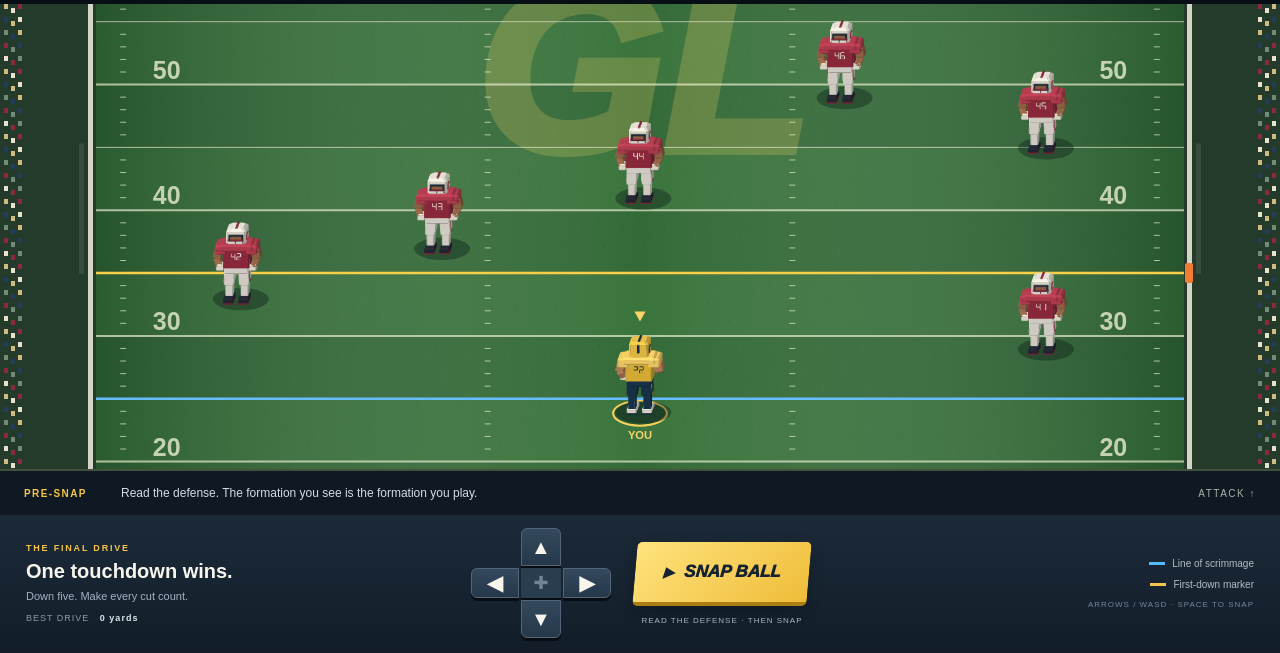
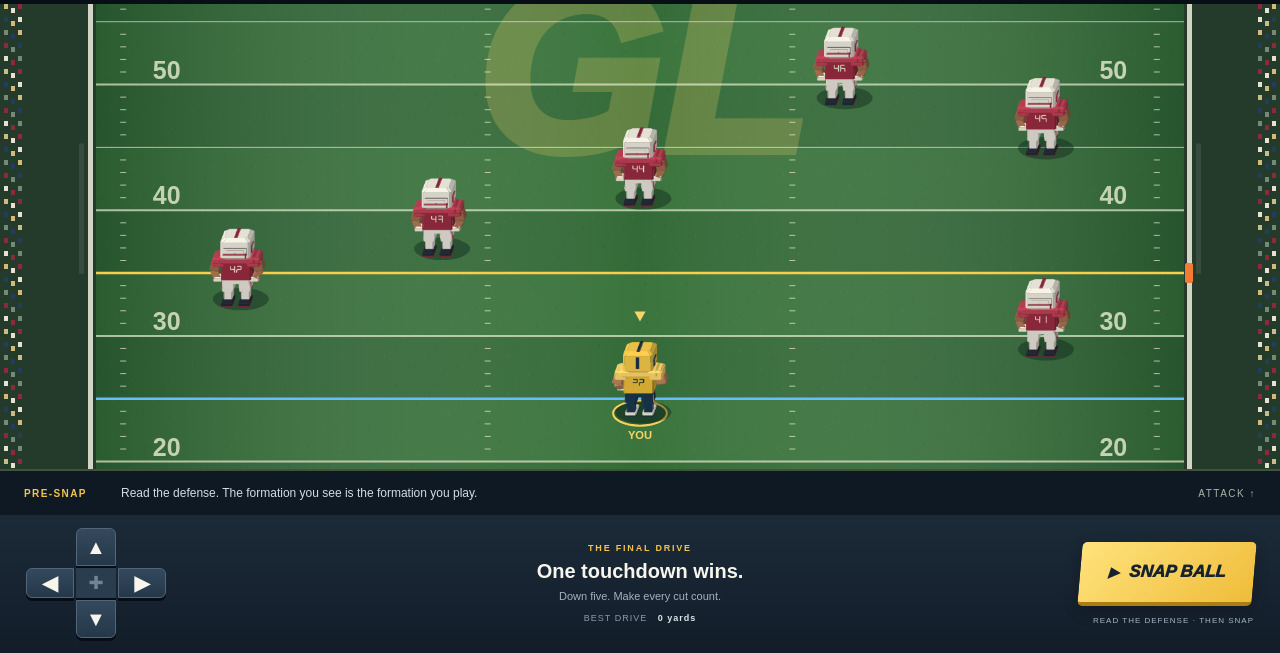
Before and after one commit to hambonesoftware/old-school-football, a website: page index.html in a window 1280 px wide. Shown: the part 147-800 px from the top of the page. Drawn offline with Linux system fonts and the light colour scheme.

Commit message:
Give football players chibi proportions and split controls to screen edges

```diff
--- a/index.html
+++ b/index.html
@@ -6,7 +6,7 @@
   <meta name="theme-color" content="#101b27">
   <meta name="description" content="Old School Football: a handheld-inspired running game with a college football broadcast presentation.">
   <title>Old School Football · Saturday Football</title>
-  <link rel="stylesheet" href="style.css?v=0.3">
+  <link rel="stylesheet" href="style.css?v=0.3.1">
 </head>
 <body>
   <main class="app">
@@ -49,6 +49,6 @@
       <p>Blue marks the snap position. Gold marks the first down. Your runner wears maize and has a selection ring. This is a running-only arcade challenge.</p>
     </section>
   </main>
-  <script type="module" src="js/main.js?v=0.3"></script>
+  <script type="module" src="js/main.js?v=0.3.1"></script>
 </body>
 </html>
--- a/js/main.js
+++ b/js/main.js
@@ -1,5 +1,5 @@
-import { Game } from './engine.js?v=0.3';
-import { render } from './renderer.js?v=0.3';
+import { Game } from './engine.js?v=0.3.1';
+import { render } from './renderer.js?v=0.3.1';
 
 const game = new Game();
 const $ = id => document.getElementById(id);
--- a/js/player-model.js
+++ b/js/player-model.js
@@ -38,7 +38,9 @@ export function buildFootballModel({ home = true, number = 22, cycle = 0, runnin
   const faces = [];
   const rotation = p => [p[0]*Math.cos(yaw)+p[2]*Math.sin(yaw), p[1], -p[0]*Math.sin(yaw)+p[2]*Math.cos(yaw)];
   const bounce = running ? Math.abs(Math.sin(cycle))* .07 : 0;
-  const rotate = p => rotation(add(p, [0, bounce, 0]));
+  // Chibi proportions: compress the legs most, retain broad torsos and big helmets.
+  const proportion = p => [p[0], p[1] <= 1.75 ? p[1] * .64 : 1.12 + (p[1] - 1.75) * .88, p[2]];
+  const rotate = p => rotation(add(proportion(p), [0, bounce * .65, 0]));
   function block(center, size, color, bevel = .045, transform = p => p) {
     const mesh = bevelGeometry(center, size, bevel);
     const vertices = mesh.vertices.map(p => rotate(transform(p)));
@@ -94,15 +96,15 @@ export function buildFootballModel({ home = true, number = 22, cycle = 0, runnin
     }
   }
   // Large chamfered helmet, center stripe, dark face opening and separate cage bars.
-  block([0,3.08,0],[.80,.78,.73],colors.helmet,.115);
-  block([0,3.48,-.01],[.095,.055,.55],colors.trim,.012);
-  block([0,3.18,-.37],[.095,.40,.025],colors.trim,.009);
-  block([0,3.08,.365],[.61,.32,.045],'#27323a',.028);
-  block([0,3.07,.397],[.44,.18,.02],colors.skin,.015);
-  block([0,2.90,.445],[.65,.055,.065],colors.trim,.012);
-  block([0,3.02,.445],[.65,.045,.065],colors.trim,.01);
-  for (const x of [-.29,0,.29]) block([x,2.97,.445],[.035,.20,.045],colors.trim,.008);
-  for (const side of [-1,1]) block([side*.40,3.0,0],[.055,.27,.29],colors.trim,.025);
+  block([0,3.17,0],[1.08,1.00,.96],colors.helmet,.13);
+  block([0,3.68,-.01],[.12,.055,.74],colors.trim,.012);
+  block([0,3.20,-.49],[.12,.55,.025],colors.trim,.009);
+  block([0,3.10,.49],[.83,.36,.045],'#27323a',.028);
+  block([0,3.09,.52],[.62,.21,.02],colors.skin,.015);
+  block([0,2.89,.575],[.86,.06,.07],colors.trim,.012);
+  block([0,3.03,.575],[.86,.05,.07],colors.trim,.01);
+  for (const x of [-.39,0,.39]) block([x,2.97,.575],[.04,.23,.05],colors.trim,.008);
+  for (const side of [-1,1]) block([side*.54,3.03,0],[.055,.34,.38],colors.trim,.025);
   // Geometry-based jersey numbers remain upright on the body for either team.
   for (const z of [-.337,.337]) {
     for (const [index, digit] of String(number).split('').entries()) {
@@ -170,6 +172,7 @@ export function drawFootballPlayer(ctx, { x,y,home,number,running,time,scale,led
     const phase = running && !reducedMotion ? Math.floor((time*2.1+number*.13)*16)%16 : 0;
     const direction = ((Math.round(yaw/(Math.PI/4))%8)+8)%8;
     const image = sprite(home,number,phase,direction,running&&!reducedMotion);
+    scale *= 1.13;
     ctx.drawImage(image,-64*scale,-112*scale,128*scale,144*scale);
   }
   ctx.restore();
--- a/js/renderer.js
+++ b/js/renderer.js
@@ -1,4 +1,4 @@
-import { drawFootballPlayer } from './player-model.js?v=0.3';
+import { drawFootballPlayer } from './player-model.js?v=0.3.1';
 
 // Presentation state only. Interpolation never changes the rules or collision cells.
 const views = new WeakMap();
```
Also changed, not shown: style.css.
